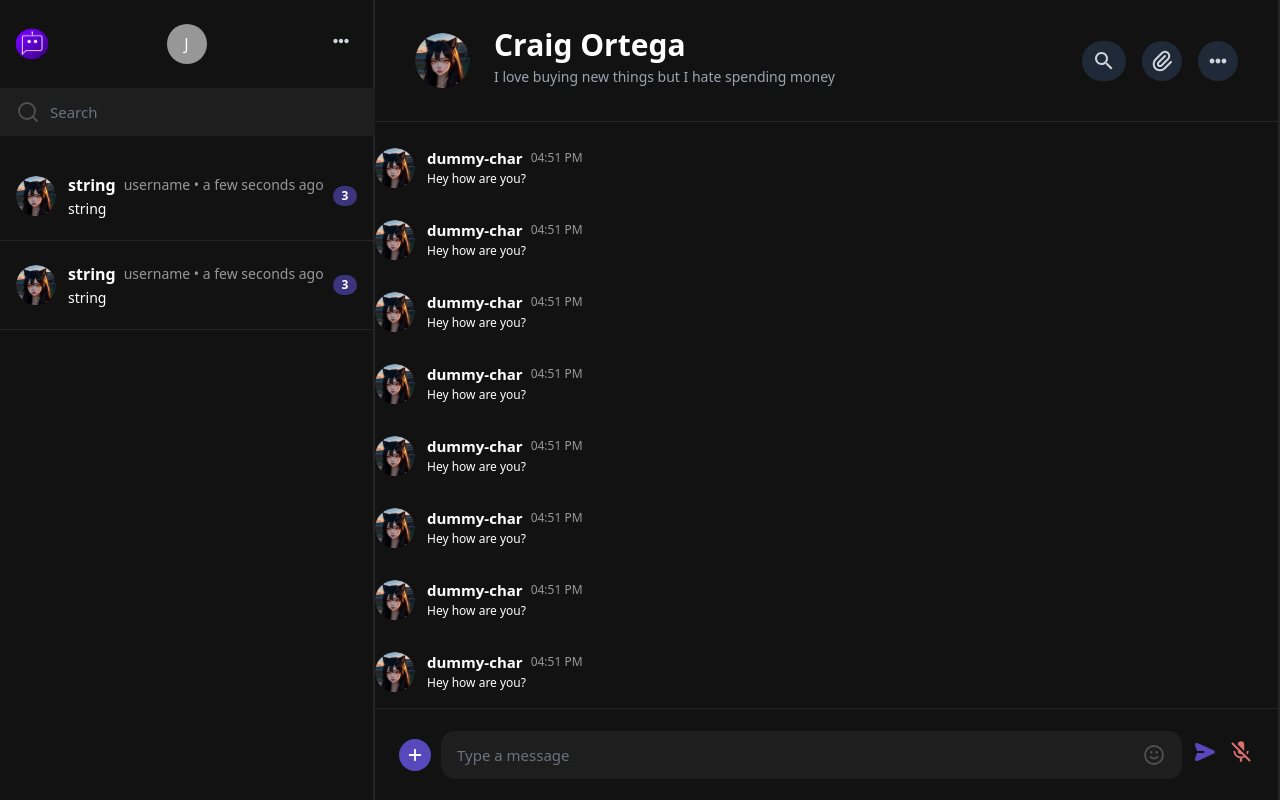
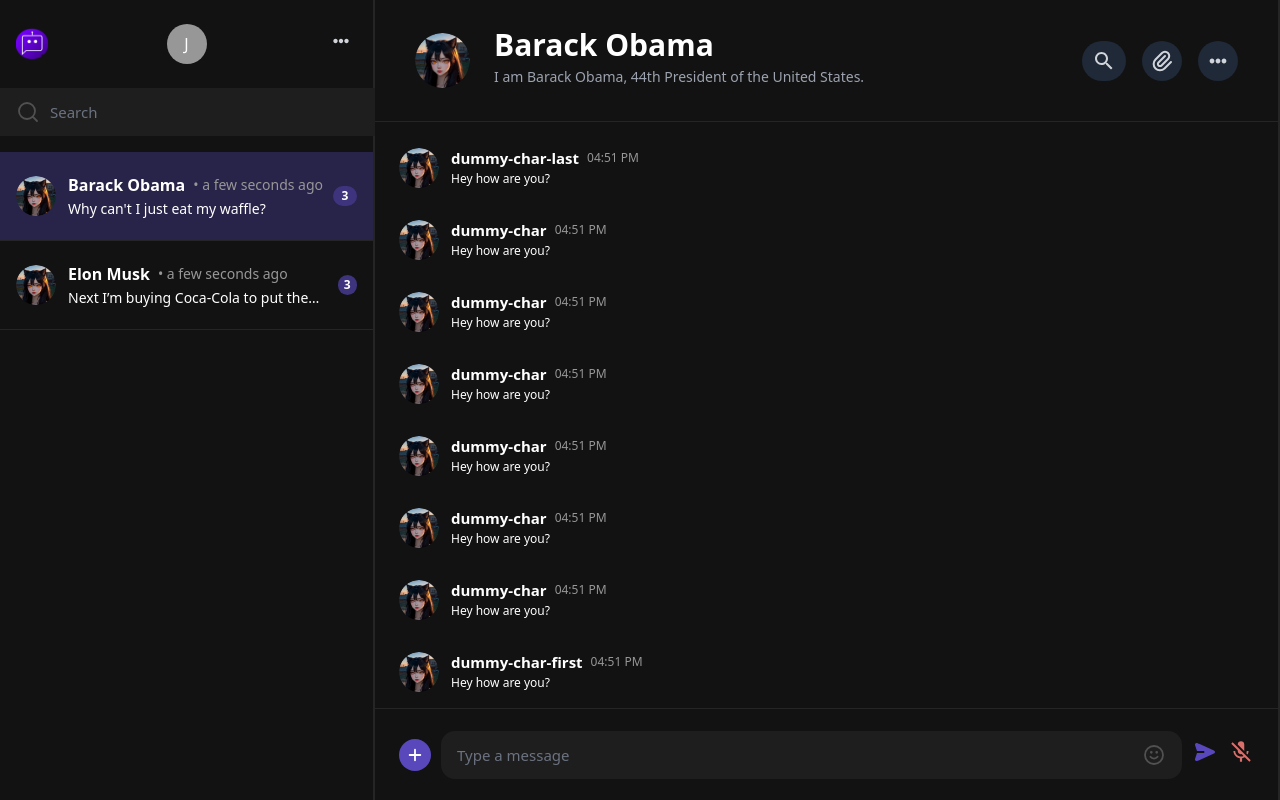
Before and after one commit to HollandPleskac/Clonr-AI-Characters, a Next.js app in the folder frontend/: page /chat/12345/123 in a window 1280 px wide. Built offline with nearby package versions, Linux system fonts and the light colour scheme.

Commit message:
hook up characters and messages with server fetch

```diff
--- a/frontend/src/app/chat/[characterId]/[conversationId]/page.tsx
+++ b/frontend/src/app/chat/[characterId]/[conversationId]/page.tsx
@@ -2,62 +2,84 @@ import Characters from '@/components/ChatPage/Characters'
 import ChatScreen from '@/components/ChatPage/Chat'
 import { Character } from '@/types'
 
-async function getCharacterDetails() {
-  return {
-    id: 'string',
-    created_at: new Date(),
-    updated_at: new Date(),
-    creator_id: 'string',
-    name: 'string',
-    short_description: 'string',
-    avatar_uri: 'string',
-    num_messages: 234234,
-    num_conversations: 3423,
-    tags: ['tag1', 'tag2'],
+async function getCharacterDetails(
+  characterId: string,
+  conversationId: string
+) {
+  if (characterId === '12345') {
+    return {
+      id: '12345',
+      created_at: new Date(),
+      updated_at: new Date(),
+      creator_id: '0987',
+      name: 'Barack Obama',
+      short_description:
+        'I am Barack Obama, 44th President of the United States. ',
+      avatar_uri: '/dummy-char.png',
+      num_messages: 234234,
+      num_conversations: 3423,
+      tags: ['president', 'politician'],
+    }
+  } else {
+    return {
+      id: '23456',
+      created_at: new Date(),
+      updated_at: new Date(),
+      creator_id: '0987',
+      name: 'Elon Musk',
+      short_description: "You're wasting my time. I literally rule the world.",
+      avatar_uri: '/dummy-char.png',
+      num_messages: 2342343,
+      num_conversations: 34233,
+      tags: ['entrepreneur', 'businessman'],
+    }
   }
 }
 
-async function getInitialCharacterChats() {
+async function getCharacterPastChats() {
   return [
     {
       character: {
-        id: 'string',
+        id: '12345',
         created_at: new Date(),
         updated_at: new Date(),
-        creator_id: 'string',
-        name: 'string',
-        short_description: 'string',
-        avatar_uri: 'string',
+        creator_id: '0987',
+        name: 'Barack Obama',
+        short_description:
+          'I am Barack Obama, 44th President of the United States. ',
+        avatar_uri: '/dummy-char.png',
         num_messages: 234234,
         num_conversations: 3423,
-        tags: ['tag1', 'tag2'],
+        tags: ['president', 'politician'],
       },
-      lastMessage: 'string',
+      lastMessage: "Why can't I just eat my waffle?",
     },
     {
       character: {
-        id: 'string',
+        id: '23456',
         created_at: new Date(),
         updated_at: new Date(),
-        creator_id: 'string',
-        name: 'string',
-        short_description: 'string',
-        avatar_uri: 'string',
-        num_messages: 234234,
-        num_conversations: 3423,
-        tags: ['tag1', 'tag2'],
+        creator_id: '0987',
+        name: 'Elon Musk',
+        short_description:
+          "You're wasting my time. I literally rule the world.",
+        avatar_uri: '/dummy-char.png',
+        num_messages: 2342343,
+        num_conversations: 34233,
+        tags: ['entrepreneur', 'businessman'],
       },
-      lastMessage: 'string',
+      lastMessage: 'Next I’m buying Coca-Cola to put the cocaine back in',
     },
   ]
 }
 
-async function getInitialMessages() {
+async function getInitialMessages(characterId: string, conversationId: string) {
+  console.log('characterID', characterId)
   return [
     {
       img: '/dummy-char.png',
       alt: 'dummy-char',
-      name: 'dummy-char',
+      name: 'dummy-char-first',
       content: 'Hey how are you?',
       timeStamp: new Date(),
       senderType: 'bot' as 'bot' | 'user',
@@ -113,7 +135,7 @@ async function getInitialMessages() {
     {
       img: '/dummy-char.png',
       alt: 'dummy-char',
-      name: 'dummy-char',
+      name: 'dummy-char-last',
       content: 'Hey how are you?',
       timeStamp: new Date(),
       senderType: 'user' as 'bot' | 'user',
@@ -127,9 +149,15 @@ export default async function ChatPage({
   params: { characterId: string; conversationId: string }
 }) {
   // get character for chat screen
-  const initialCharacter = await getCharacterDetails()
-  const initialCharacterChats = await getInitialCharacterChats()
-  const initialMessages = await getInitialMessages()
+  const character = await getCharacterDetails(
+    params.characterId,
+    params.conversationId
+  )
+  const pastChats = await getCharacterPastChats()
+  const initialMessages = await getInitialMessages(
+    params.characterId,
+    params.conversationId
+  )
 
   // fetch previous 20 messages for chat screen
   // fetch 10 previous chats for character screen
@@ -143,10 +171,13 @@ export default async function ChatPage({
         className='bg-gray-900 w-full flex justify-center items-center overflow-hidden'
         style={{ height: 'calc(100vh)' }}
       >
-        <Characters initialCharacterChats={initialCharacterChats} />
+        <Characters
+          pastChats={pastChats}
+          currentCharacterId={params.characterId}
+        />
         <ChatScreen
           characterId={params.characterId}
-          initialCharacter={initialCharacter}
+          character={character}
           // need initial 20 msgs
           // need initial 10 characters
 
--- a/frontend/src/components/ChatPage/Characters/Character.tsx
+++ b/frontend/src/components/ChatPage/Characters/Character.tsx
@@ -1,29 +1,22 @@
 import React from 'react'
 import Image from 'next/image'
+import Link from 'next/link'
+import { PastChat } from '@/types'
+import { formatDate } from '@/utils/formatDate'
 
 interface MyComponentProps {
-  isActive: boolean
-  name: string
-  username: string
-  messagePreview: string
-  newMessages: number
-  timeLastSeen: string
-  onClick: (username: string) => void
+  pastChat: PastChat
+  currentCharacterId: string
 }
 const Character: React.FC<MyComponentProps> = ({
-  isActive,
-  name,
-  username,
-  messagePreview,
-  newMessages,
-  timeLastSeen,
-  onClick,
+  pastChat,
+  currentCharacterId,
 }) => {
   return (
+    <Link href={`/chat/${pastChat.character.id}/123`}>
       <div
-      onClick={() => onClick(username)}
         className={`${
-        isActive
+          pastChat.character.id === currentCharacterId
             ? ' border-[#252525] bg-[#282348]'
             : 'border-[#252525] bg-[#121212]'
         } border-r-none cursor-pointer border-b px-0`}
@@ -41,22 +34,24 @@ const Character: React.FC<MyComponentProps> = ({
             <div className='ml-3 flex flex-col'>
               <div className='mb-1 flex items-center'>
                 <h3 className='mr-2 text-[16px] font-bold leading-[22px]'>
-                {name}
+                  {pastChat.character.name}
                 </h3>
                 <h4 className='text-sm font-light leading-[18px] text-[#979797]'>
-                {username} {' • ' + timeLastSeen}
+                  {/* {username} */}
+                  {' • ' + formatDate(pastChat.character.updated_at)}
                 </h4>
               </div>
-            <div className='text-smibold text-[14px] leading-[18px]'>
-              {messagePreview}
+              <div className='text-smibold text-[14px] leading-[18px] line-clamp-1'>
+                {pastChat.lastMessage}
               </div>
             </div>
           </div>
           <div className='grid w-6 place-items-center rounded-[10px] bg-[#3E347E] py-[2px] text-[12px] font-semibold leading-[16px]'>
-          {newMessages}
+            {3}
           </div>
         </div>
       </div>
+    </Link>
   )
 }
 
--- a/frontend/src/components/ChatPage/Characters/index.tsx
+++ b/frontend/src/components/ChatPage/Characters/index.tsx
@@ -8,28 +8,15 @@ import CharacterDropdown from './CharacterDropdown'
 import { PastChat } from '@/types'
 import { formatDate } from '@/utils/formatDate'
 
-interface MessageData {
-  name: string
-  username: string
-  messagePreview: string
-  newMessages: number
-  timeLastSeen: string
-}
 interface CharactersProps {
-  initialCharacterChats: PastChat[]
+  pastChats: PastChat[]
+  currentCharacterId: string
 }
 
-export default function Characters({ initialCharacterChats }: CharactersProps) {
-  // active character state
-  const [activeName, setActiveName] = useState<string>('active username')
-
-  const handleUpdateName = (name: string) => {
-    setActiveName(name)
-  }
-
-  const [characterChats, setCharacterChats] = useState<PastChat[]>(
-    initialCharacterChats
-  )
+export default function Characters({
+  pastChats,
+  currentCharacterId,
+}: CharactersProps) {
 
   // search state
   const [isInputActive, setInputActive] = useState(false)
@@ -90,16 +77,11 @@ export default function Characters({ initialCharacterChats }: CharactersProps) {
       </div>
 
       <div className='sticky top-[154px] overflow-auto transition-all duration-100 h-full'>
-        {characterChats.map((charChat) => (
+        {pastChats.map((pastChat) => (
           <CharacterComponent
-            key={charChat.character.id}
-            isActive={charChat.character.name === activeName}
-            name={charChat.character.name}
-            username='username'
-            messagePreview={charChat.lastMessage}
-            newMessages={3}
-            timeLastSeen={formatDate(charChat.character.updated_at)}
-            onClick={handleUpdateName}
+            key={pastChat.character.id}
+            pastChat={pastChat}
+            currentCharacterId={currentCharacterId}
           />
         ))}
       </div>
--- a/frontend/src/components/ChatPage/Chat/ChatTypes/Message.tsx
+++ b/frontend/src/components/ChatPage/Chat/ChatTypes/Message.tsx
@@ -7,7 +7,6 @@ interface MessageProps {
 }
 
 const Message: React.FC<MessageProps> = ({ message }) => {
-
   function formatTime(date: Date): string {
     let hours = date.getHours()
     const minutes = date.getMinutes().toString().padStart(2, '0') // Pads with 0 if needed to get 2 digits
--- a/frontend/src/components/ChatPage/Chat/index.tsx
+++ b/frontend/src/components/ChatPage/Chat/index.tsx
@@ -26,18 +26,16 @@ import InfiniteScroll from 'react-infinite-scroll-component'
 interface ChatScreenProps {
   characterId: string
   conversationId: string
-  initialCharacter: Character
+  character: Character
   initialMessages: Message[]
 }
 
 export default function ChatScreen({
   characterId,
   conversationId,
-  initialCharacter,
+  character,
   initialMessages,
 }: ChatScreenProps) {
-  const [character, setCharacter] = useState<Character>(initialCharacter)
-
   const containerRef = useRef<HTMLDivElement | null>(null)
   const [message, setMessage] = useState('')
   const [messages, setMessages] = useState<any[]>(initialMessages) // FixMe (Jonny): workaround for type error in compiler
@@ -217,10 +215,10 @@ export default function ChatScreen({
           />
           <div className='flex flex-col ml-6 gap-y-3'>
             <h3 className='text-3xl font-bold leading-5 text-white'>
-              Craig Ortega
+              {character.name}
             </h3>
-            <p className='text-gray-400 text-sm'>
-              I love buying new things but I hate spending money
+            <p className='text-gray-400 text-sm line-clamp-1'>
+              {character.short_description}
             </p>
           </div>
         </div>
@@ -271,6 +269,7 @@ export default function ChatScreen({
             display: 'flex',
             flexDirection: 'column-reverse',
           }}
+          className='px-6'
         >
           <InfiniteScroll
             dataLength={messages.length}
@@ -280,6 +279,7 @@ export default function ChatScreen({
             hasMore={true}
             loader={<h4>Loading...</h4>}
             scrollableTarget='scrollableDiv'
+            className='pt-4'
           >
             {messages.map((message, index) => (
               <MessageComponent message={message} key={index} />
@@ -295,15 +295,8 @@ export default function ChatScreen({
       >
         <div className='mt-auto'></div>
         <Date date='May, 11 2023' />
-        {messages.map((msg) => (
-          <Message
-            key={msg.id}
-            src={msg.src}
-            alt={msg.alt}
-            time={msg.time}
-            messages={[msg.message]}
-            name={msg.name}
-          />
+        {messages.map((message, index) => (
+          <MessageComponent message={message} key={index} />
         ))}
         <div
           className={`${
```
Lines whose indentation alone changed are shown as unchanged.
